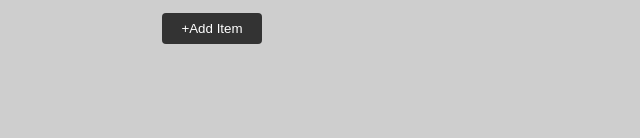
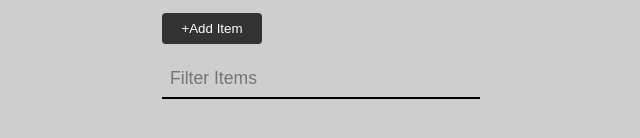
Before and after one commit to nemimj/Js-Projects, a plain HTML site: page Shopping List Project/index.html in a window 1280 px wide. Shown: the part 150-288 px from the top of the page, without its empty margins (319-959 px from the left). Drawn offline with Linux system fonts and the light colour scheme.

Commit message:
added filter

```diff
--- a/Shopping List Project/index.html
+++ b/Shopping List Project/index.html
@@ -22,6 +22,10 @@
           <button class="btn">+Add Item</button>
         </div>
       </form>
+
+      <div class="filter">
+        <input type="text" id="filter" placeholder="Filter Items" />
+      </div>
     </div>
   </body>
 </html>
--- a/Shopping List Project/style.css
+++ b/Shopping List Project/style.css
@@ -23,12 +23,14 @@ body{
 Form
 */
 
-.form input{
+input{
     margin: 1rem 0;
     width: 100%;
     padding: 0.5rem;
     outline: 0;
 }
+
+
 
 .form .btn{
     background-color: #333;
@@ -41,3 +43,9 @@ Form
 }
 
 /* Filter */
+#filter{
+    border: transparent;
+    background-color: inherit;
+    border-bottom: 2px solid;
+    font-size: 1.1rem;
+}
```
